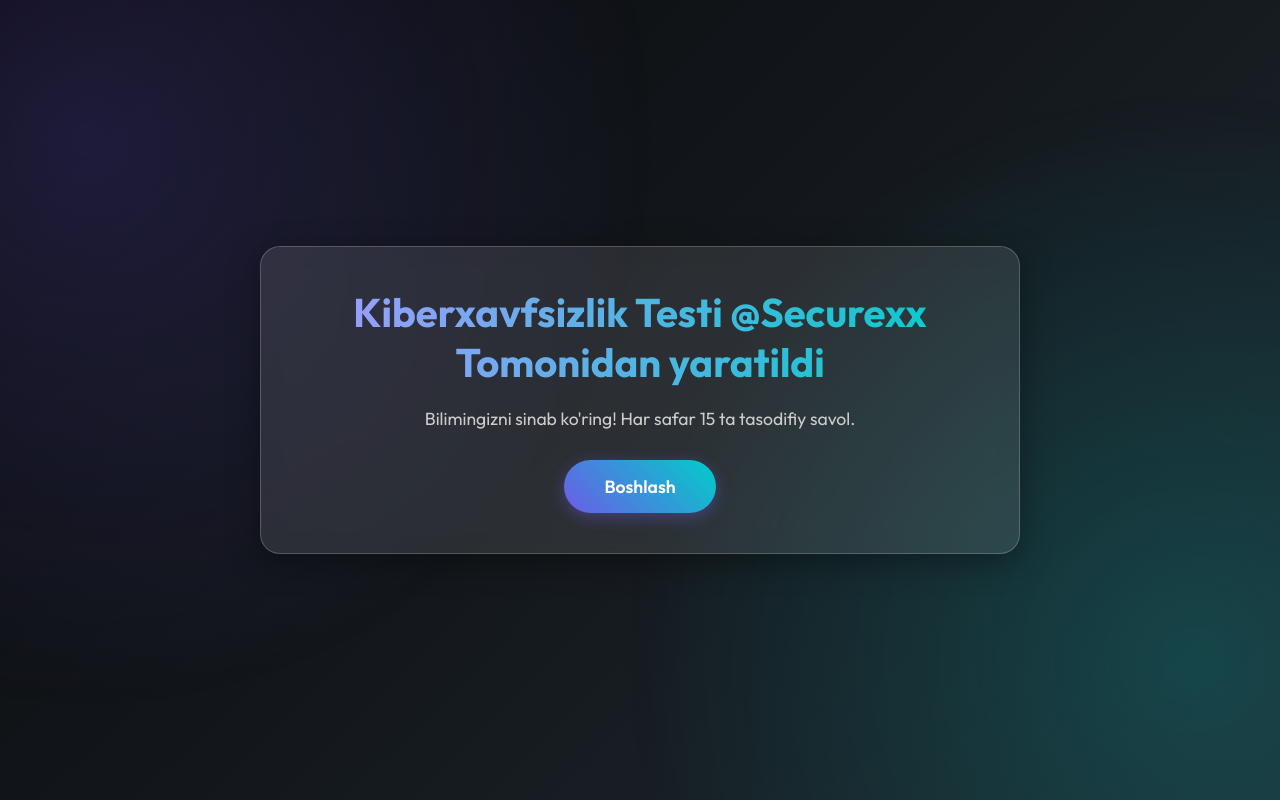
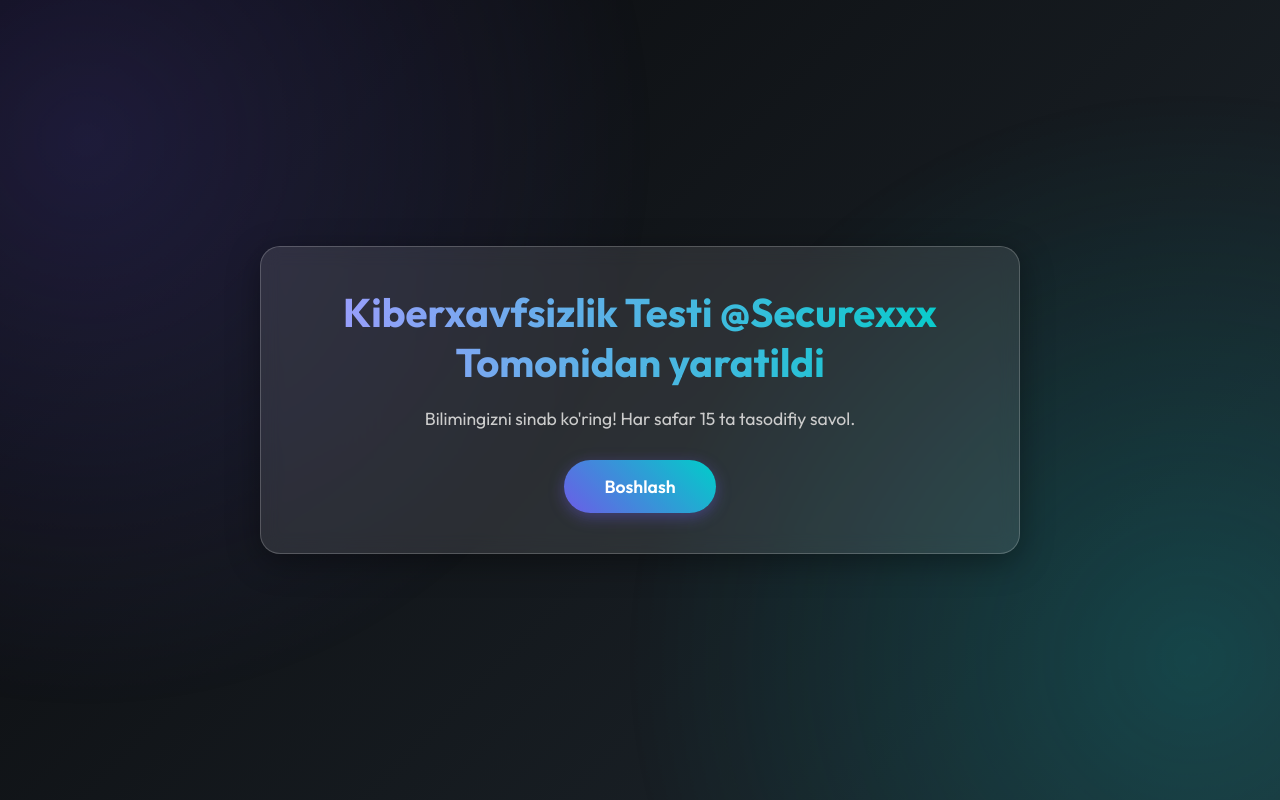
Before and after one commit to diyorrr000/kiber_test, a plain HTML site: page index.html in a window 1280 px wide. Drawn offline with Linux system fonts and the light colour scheme.

Commit message:
Fix typo in header text of index.html

```diff
--- a/index.html
+++ b/index.html
@@ -13,7 +13,7 @@
     <div class="container">
         <!-- Start Screen -->
         <div id="start-screen" class="glass-panel active">
-            <h1>Kiberxavfsizlik Testi @Securexx Tomonidan yaratildi </h1>
+            <h1>Kiberxavfsizlik Testi @Securexxx Tomonidan yaratildi </h1>
             <p>Bilimingizni sinab ko'ring! Har safar 15 ta tasodifiy savol.</p>
             <button id="start-btn" class="btn primary">Boshlash</button>
         </div>
```
